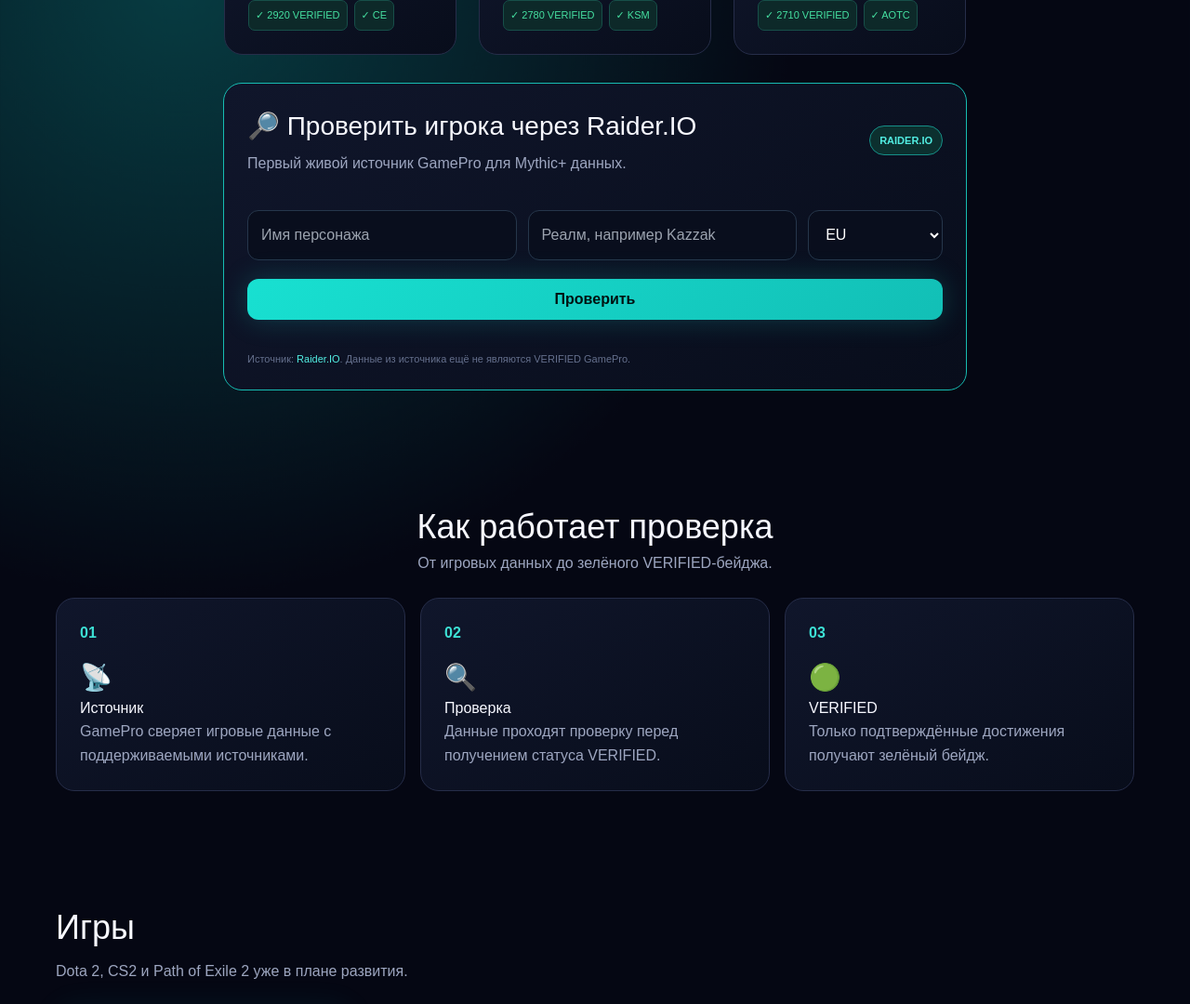
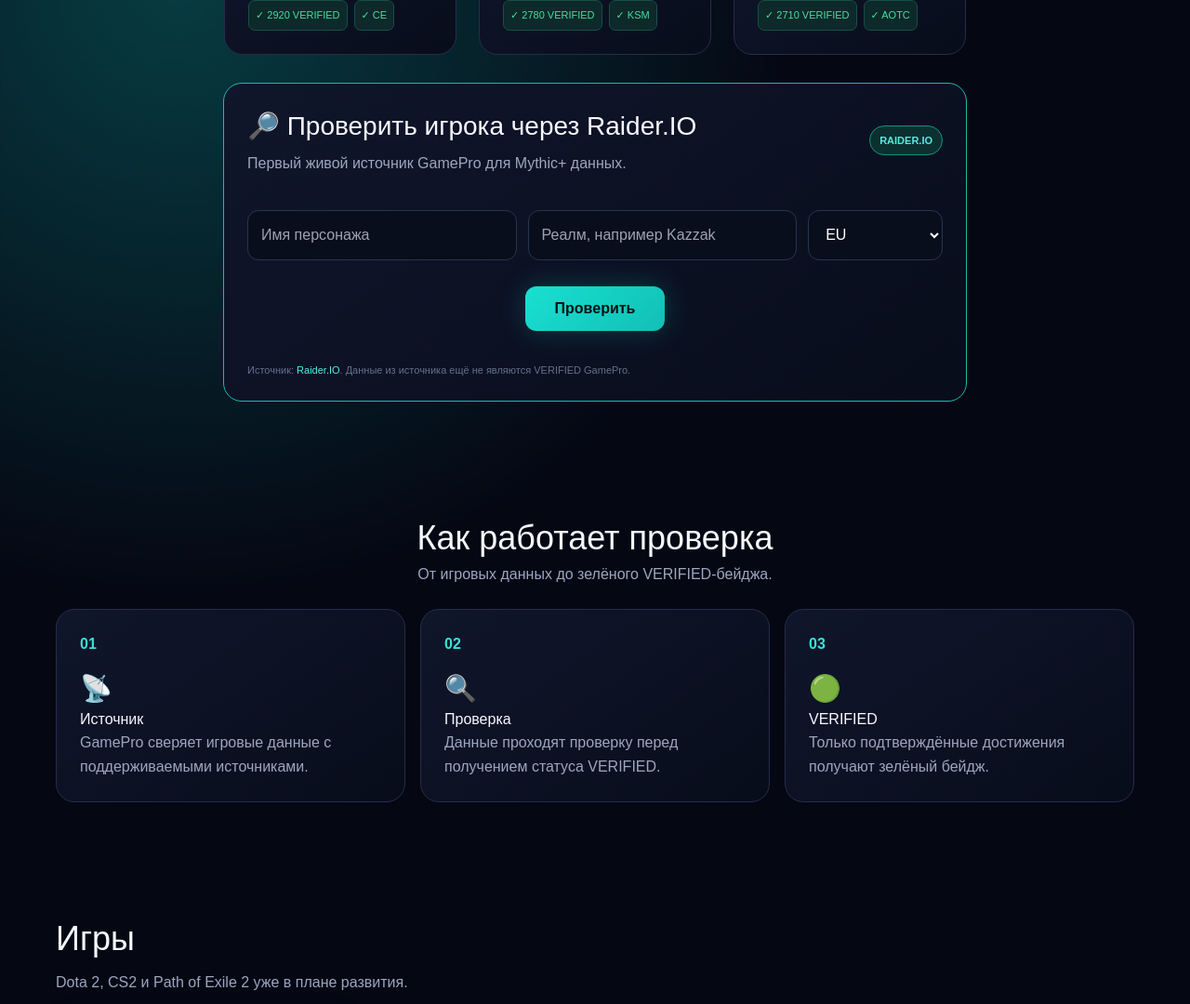
Before and after one commit to vesttrading/gamepro-market, a Next.js app: page / in a window 1280 px wide. Shown: the part 1325-2405 px from the top of the page at 93% size. Built offline with nearby package versions, Linux system fonts and the light colour scheme; no server answers.

Commit message:
Refactor button styles and layout in globals.css

```diff
--- a/app/globals.css
+++ b/app/globals.css
@@ -146,8 +146,8 @@ section#raiderio > div {
     flex-direction: column !important;
     gap: 20px !important;
     width: 100% !important;
-    max-width: 800px !important; /* Уменьшает ширину всего блока */
-    margin: 0 auto !important;    /* Центрирует блок на экране */
+    max-width: 800px !important;
+    margin: 0 auto !important;
 }
 
 /* Блок с заголовком и текстом */
@@ -176,11 +176,20 @@ section#raiderio select {
     margin-bottom: 0 !important;
 }
 
-/* Кнопка снизу во всю ширину формы */
+/* Ошибка валидации (красный текст под кнопкой) во всю ширину */
+section#raiderio form > div:last-child,
+section#raiderio form p {
+    grid-column: 1 / -1 !important;
+}
+
+/* Кнопка: гарантированно маленькая и строго по центру */
 section#raiderio button {
-    grid-column: 1 / -1 !important;
-    width: 100% !important;
-    margin-top: 8px !important;
+    grid-column: 1 / -1 !important; /* Встает на отдельную строку снизу */
+    display: block !important;       /* Переключаем в блочный режим для работы авто-отступов */
+    width: auto !important;          /* Сбрасываем ширину 100% */
+    max-width: 280px !important;     /* Ограничиваем максимальную ширину кнопки */
+    margin: 16px auto 0 !important;  /* auto слева и справа сдвинет её четко в центр */
+    padding: 12px 32px !important;   /* Аккуратные внутренние отступы */
 }
 
 /* Мобильная адаптация */
@@ -189,4 +198,7 @@ section#raiderio button {
     section#raiderio div:has(> input[placeholder*="Имя"]) {
         grid-template-columns: 1fr !important;
     }
+    section#raiderio button {
+        max-width: 100% !important; /* На телефонах возвращаем во всю ширину */
+    }
 }
```
